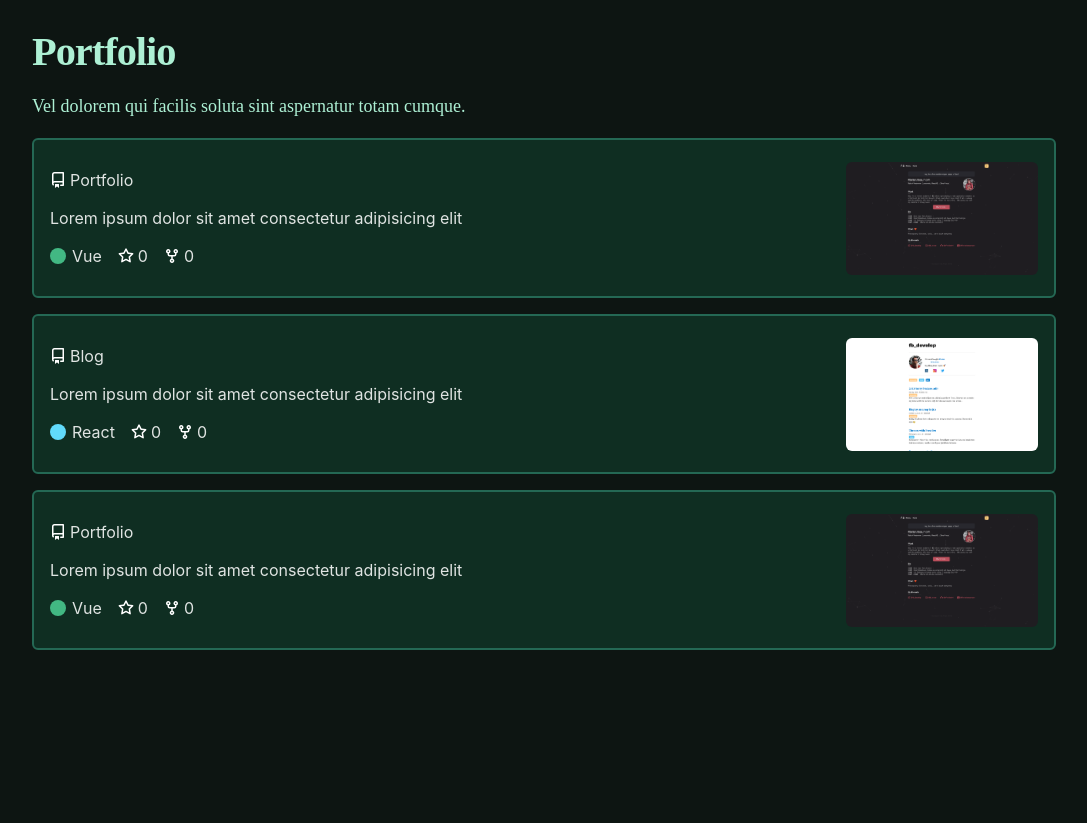
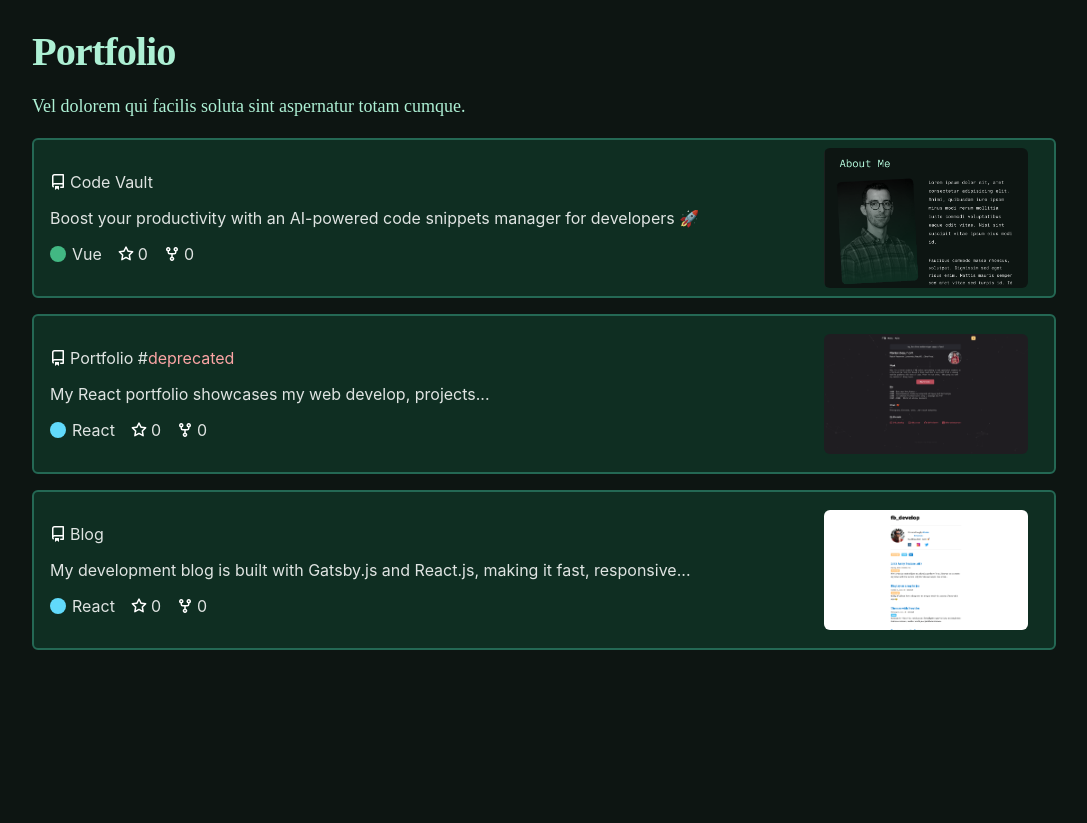
Before and after one commit to FlorianBx/Portfolio-V2, a Vue app: page / in a window 1280 px wide. Shown: the part 680-1503 px from the top of the page, without its empty margins (96-1183 px from the left). Built offline with nearby package versions, Linux system fonts and the light colour scheme; a web font is replaced by a local one.

Commit message:
feature: portfolioElement's are responsive and add modal to show the project image in fullscreen

```diff
--- a/src/components/Portfolio/PortfolioComponent.vue
+++ b/src/components/Portfolio/PortfolioComponent.vue
@@ -1,54 +1,6 @@
 <script setup lang="ts">
 import PortfolioElementComponent from '../PortfolioElement/PortfolioElementComponent.vue'
 import SectionSlot from '../SectionSlot/SectionSlot.vue'
-
-// const portfolio = [
-//   {
-//     id: 1,
-//     title: 'Keep calm and carry on',
-//     href: '#',
-//     description:
-//       'Illo sint voluptas. Error voluptates culpa eligendi. Hic vel totam vitae illo. Non aliquid explicabo necessitatibus unde. Sed exercitationem placeat consectetur nulla deserunt vel. Iusto corrupti dicta.',
-//     imageUrl: '../../assets/portf.png',
-//     date: 'Mar 16, 2020',
-//     datetime: '2023-03-16',
-//     author: {
-//       name: 'Florian Beaumont',
-//       imageUrl:
-//         'https://media.licdn.com/dms/image/D4E03AQEWzb2EhoGTyw/profile-displayphoto-shrink_200_200/0/1696890003423?e=1703721600&v=beta&t=EPpWoAewxUjwpi4QJsFOl_gYNoOK7m_wfVrcEOwgcGk',
-//     },
-//   },
-//   {
-//     id: 2,
-//     title: 'Vue js is the best',
-//     href: '#',
-//     description:
-//       'Illo sint voluptas. Error voluptates culpa eligendi. Hic vel totam vitae illo. Non aliquid explicabo necessitatibus unde. Sed exercitationem placeat consectetur nulla deserunt vel. Iusto corrupti dicta.',
-//     imageUrl: '../../assets/portf.png',
-//     date: 'Mar 16, 2020',
-//     datetime: '2023-11-16',
-//     author: {
-//       name: 'Florian Beaumont',
-//       imageUrl:
-//         'https://media.licdn.com/dms/image/D4E03AQEWzb2EhoGTyw/profile-displayphoto-shrink_200_200/0/1696890003423?e=1703721600&v=beta&t=EPpWoAewxUjwpi4QJsFOl_gYNoOK7m_wfVrcEOwgcGk',
-//     },
-//   },
-//   {
-//     id: 3,
-//     title: 'how to use tailwindcss',
-//     href: '#',
-//     description:
-//       'Illo sint voluptas. Error voluptates culpa eligendi. Hic vel totam vitae illo. Non aliquid explicabo necessitatibus unde. Sed exercitationem placeat consectetur nulla deserunt vel. Iusto corrupti dicta.',
-//     imageUrl: '../../assets/portf.png',
-//     date: 'Mar 16, 2020',
-//     datetime: '2023-10-16',
-//     author: {
-//       name: 'Florian Beaumont',
-//       imageUrl:
-//         'https://media.licdn.com/dms/image/D4E03AQEWzb2EhoGTyw/profile-displayphoto-shrink_200_200/0/1696890003423?e=1703721600&v=beta&t=EPpWoAewxUjwpi4QJsFOl_gYNoOK7m_wfVrcEOwgcGk',
-//     },
-//   },
-// ]
 </script>
 
 <template>
@@ -60,14 +12,48 @@ import SectionSlot from '../SectionSlot/SectionSlot.vue'
       </p>
     </div>
     <!-- Github section  -->
-    <PortfolioElementComponent technology="#42b883"></PortfolioElementComponent>
+    <PortfolioElementComponent technology="#42b883">
+      <template #title>Code Vault</template>
+      <template #tech>Vue</template>
+      <template #description
+        >Boost your productivity with an AI-powered code snippets manager for developers 🚀
+      </template>
+      <template #img="{ openModal }">
+        <img
+          @click="openModal"
+          src="../../assets/code-vault.webp"
+          alt=""
+          class="-z-10 object-contain rounded-md w-full h-full cursor-pointer"
+        />
+      </template>
+    </PortfolioElementComponent>
+    <PortfolioElementComponent technology="#61DAFB">
+      <template #title>Portfolio #<span class="text-red-300">deprecated</span></template>
+      <template #tech>React</template>
+      <template #description> My React portfolio showcases my web develop, projects... </template>
+      <template #img="{ openModal }">
+        <img
+          @click="openModal"
+          src="../../assets/portf.webp"
+          alt=""
+          class="-z-10 object-contain rounded-md w-full h-full cursor-pointer"
+        />
+      </template>
+    </PortfolioElementComponent>
     <PortfolioElementComponent technology="#61DAFB">
       <template #title>Blog</template>
       <template #tech>React</template>
-      <template #img>
-        <img src="../../assets/blog.webp" alt="" class="-z-10 h- w-48 object-contain rounded-md" />
+      <template #description
+        >My development blog is built with Gatsby.js and React.js, making it fast, responsive...
+      </template>
+      <template #img="{ openModal }">
+        <img
+          @click="openModal"
+          src="../../assets/blog.webp"
+          alt=""
+          class="-z-10 object-contain rounded-md w-full h-full cursor-pointer"
+        />
       </template>
     </PortfolioElementComponent>
-    <PortfolioElementComponent technology="#42b883"></PortfolioElementComponent>
   </SectionSlot>
 </template>
--- a/src/components/PortfolioElement/PortfolioElementComponent.vue
+++ b/src/components/PortfolioElement/PortfolioElementComponent.vue
@@ -3,8 +3,9 @@ import StarIcon from '../Logos/StarIcon.vue'
 import ForkedIcon from '../Logos/ForkedIcon.vue'
 import ProjectGithubIcon from '../Logos/ProjectGithubIcon.vue'
 
-import { defineProps } from 'vue'
+import { defineProps, ref } from 'vue'
 
+const showModal = ref(false)
 const props = defineProps({
   technology: {
     type: String,
@@ -12,17 +13,23 @@ const props = defineProps({
   },
 })
 
+function toggleModal() {
+  showModal.value = !showModal.value
+}
+
 const { technology } = props
 </script>
 
 <template>
   <div class="mt-4 h-40 p-4 flex justify-between items-center border-2 border-ring bg-card rounded-md">
-    <div class="">
+    <div class="flex-1">
       <div class="flex items-center">
         <ProjectGithubIcon />
         <slot name="title">Portfolio</slot>
       </div>
-      <p class="py-3.5">Lorem ipsum dolor sit amet consectetur adipisicing elit</p>
+      <p class="py-3">
+        <slot name="description"></slot>
+      </p>
       <div class="flex items-center gap-4">
         <div class="flex items-center space-x-1">
           <div :style="{ background: technology }" class="w-4 h-4 mr-1.5 rounded-full"></div>
@@ -38,10 +45,20 @@ const { technology } = props
         </div>
       </div>
     </div>
-    <div class="rounded-md md:block hidden">
-      <slot name="img">
-        <img src="../../assets/portf.webp" alt="" class="-z-10 h- w-48 object-contain rounded-md" />
-      </slot>
+    <div @click="toggleModal" role="dialog" class="rounded-md md:block hidden w-56 h-34 p-2.5">
+      <slot name="img"></slot>
+    </div>
+  </div>
+  <!-- Modal -->
+  <div
+    v-if="showModal"
+    class="fixed z-40 top-0 left-0 w-full h-full flex justify-center items-center bg-black bg-opacity-50"
+    @click="toggleModal"
+    role="dialog"
+  >
+    <div class="relative p-4 rounded-lg">
+      <button class="absolute text-card bg-secondary p-4 rounded-full font-bold text-xl top-6 right-8 z-40">X</button>
+      <slot name="img"></slot>
     </div>
   </div>
 </template>
```
Also changed, not shown: src/assets/code-vault.webp (added).
